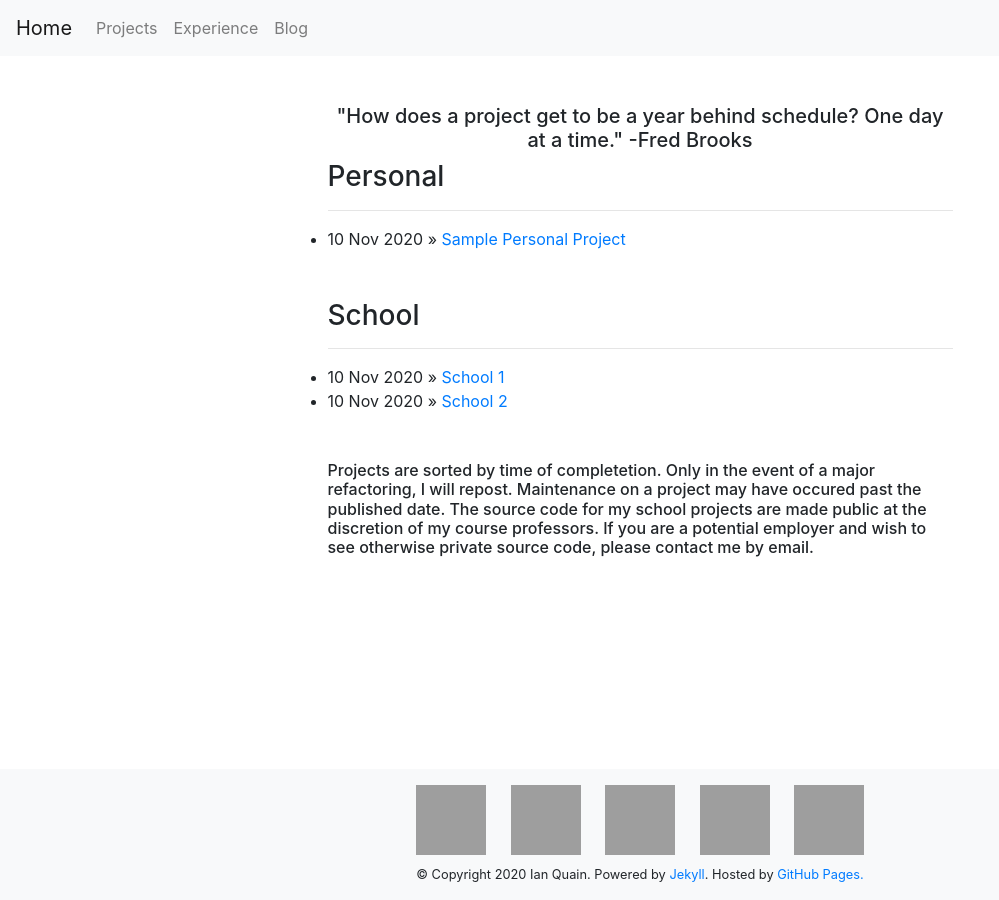
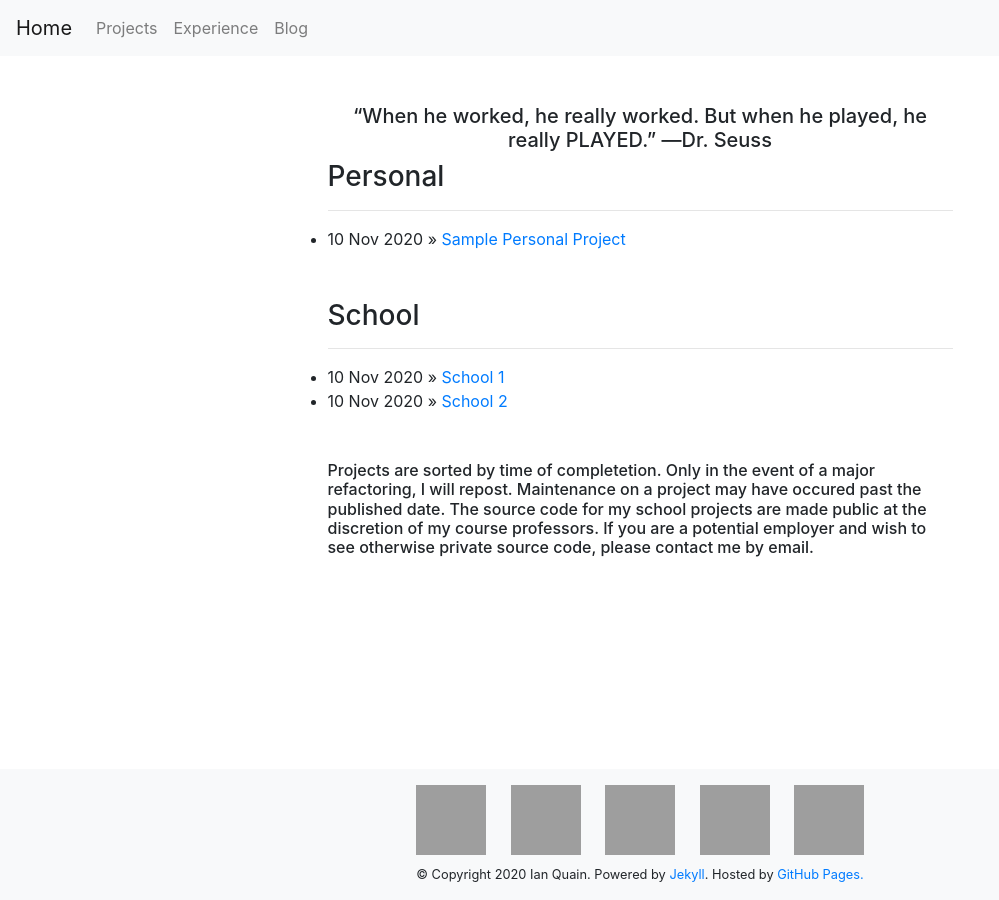
Before and after one commit to quaini/deprecated-personal-website, a Jekyll site: the page built from projects.html, in a window 1280 px wide, cut to the strip 0-900 px from the top of the page. Shown: the whole strip, without its empty margins (0-999 px from the left). Built offline with Jekyll 4.4.1, drawn with Linux system fonts in a browser that asks for light colours; grey boxes are pictures that could not be loaded.

Commit message:
first round of quotes

```diff
--- a/blog.html
+++ b/blog.html
@@ -6,7 +6,7 @@ permalink: /blog
 <div class="row">
     <div class="col-3"></div>
     <div class="col-6">
-        <center><h5>"Those who believe in telekinetics, raise my hand." -Kurt Vonnegut Jr.</h5></center>
+        <center><h5>"Those who believe in telekinetics, raise my hand." -Kurt Vonnegut</h5></center>
         <h3>Blog Posts</h3>
         <hr></hr>
         <ul>
--- a/experience.html
+++ b/experience.html
@@ -6,6 +6,7 @@ permalink: /experience
 <div class="row">
     <div class="col-3"></div>
     <div class="col-6">
+        <center><h5>"Life is short, and art long..." -Hippocrates</h5></center>
         <h3>Education</h3>
         <hr></hr>
         <h5 style="text-align:left;">
--- a/projects.html
+++ b/projects.html
@@ -6,7 +6,7 @@ permalink: /projects
 <div class="row">
     <div class="col-3"></div>
     <div class="col-6">
-        <center><h5>"How does a project get to be a year behind schedule? One day at a time." -Fred Brooks</h5></center>
+        <center><h5>“When he worked, he really worked. But when he played, he really PLAYED.” ―Dr. Seuss</h5></center>
         <h3>Personal</h3>
         <hr></hr>
         <ul>
```
